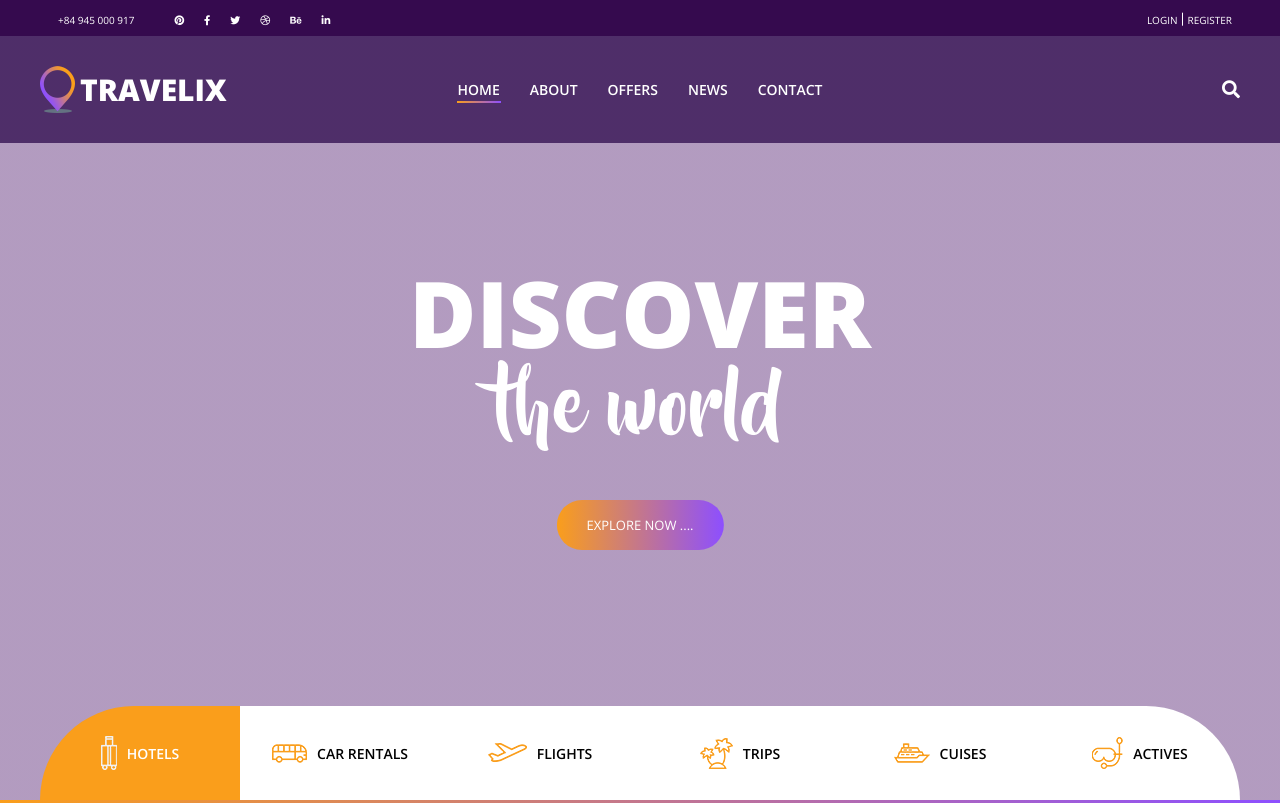
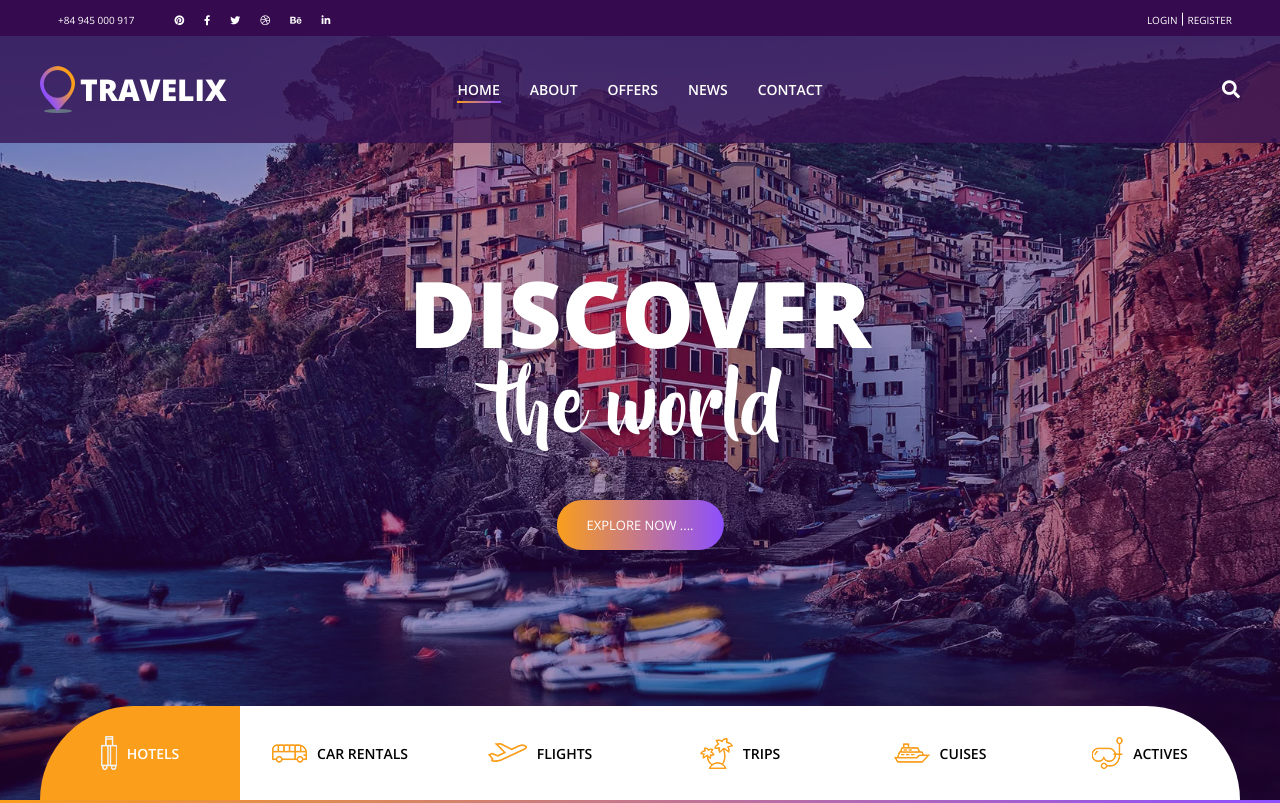
Before and after one commit to KhoaTranvn00/travelix, a plain HTML site: page index.html in a window 1280 px wide. Shown: the top 803 px of the page. Drawn offline with nearby package versions, Linux system fonts and the light colour scheme.

Commit message:
update bg header

```diff
--- a/assets/css/base.css
+++ b/assets/css/base.css
@@ -80,7 +80,7 @@ ul {
 .header {
     width: 100%;
     height: 100vh;
-    background: linear-gradient(rgba(64, 6, 97, 0.4), rgba(64, 6, 97, 0.4)), url('./assets/images/bg_header.webp') top center / cover no-repeat;
+    background: linear-gradient(rgba(64, 6, 97, 0.4), rgba(64, 6, 97, 0.4)), url('../images/bg_header.webp') top center / cover no-repeat;
 }
 
 .header-topbar {
```
